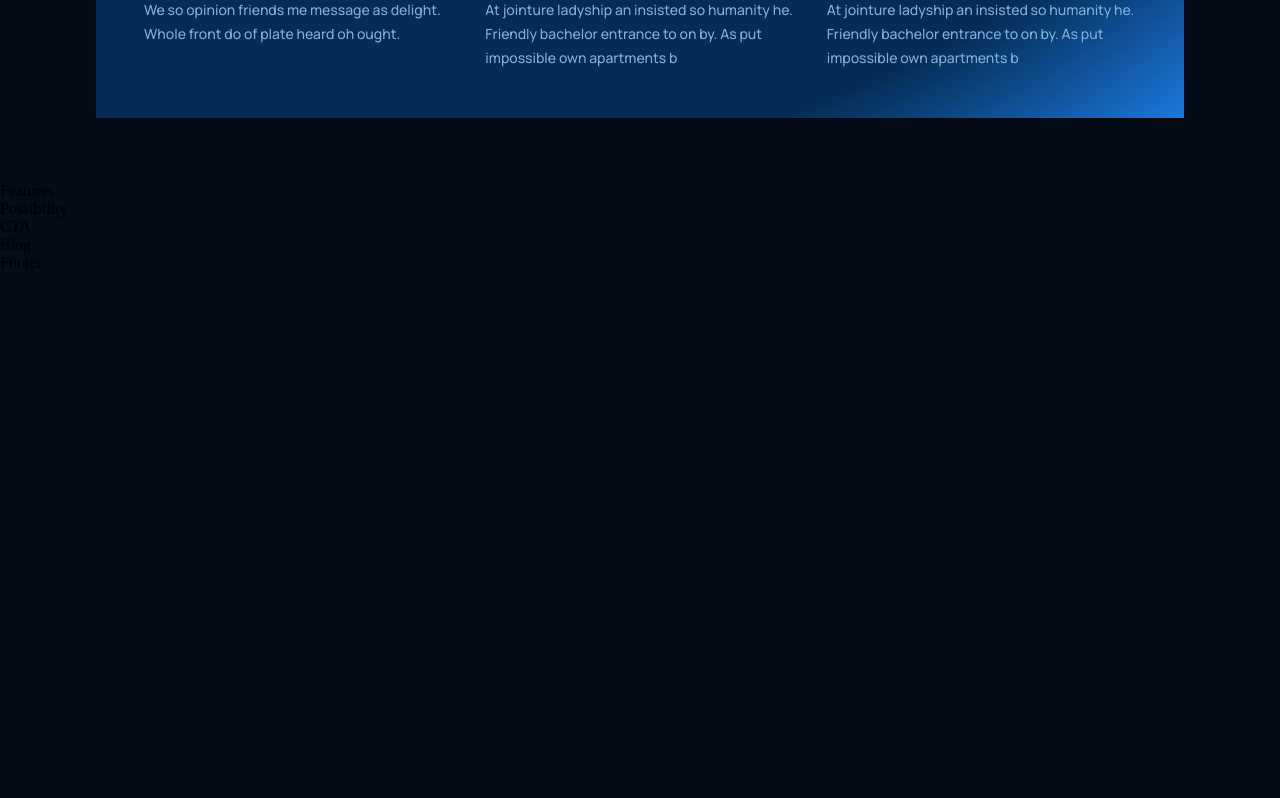
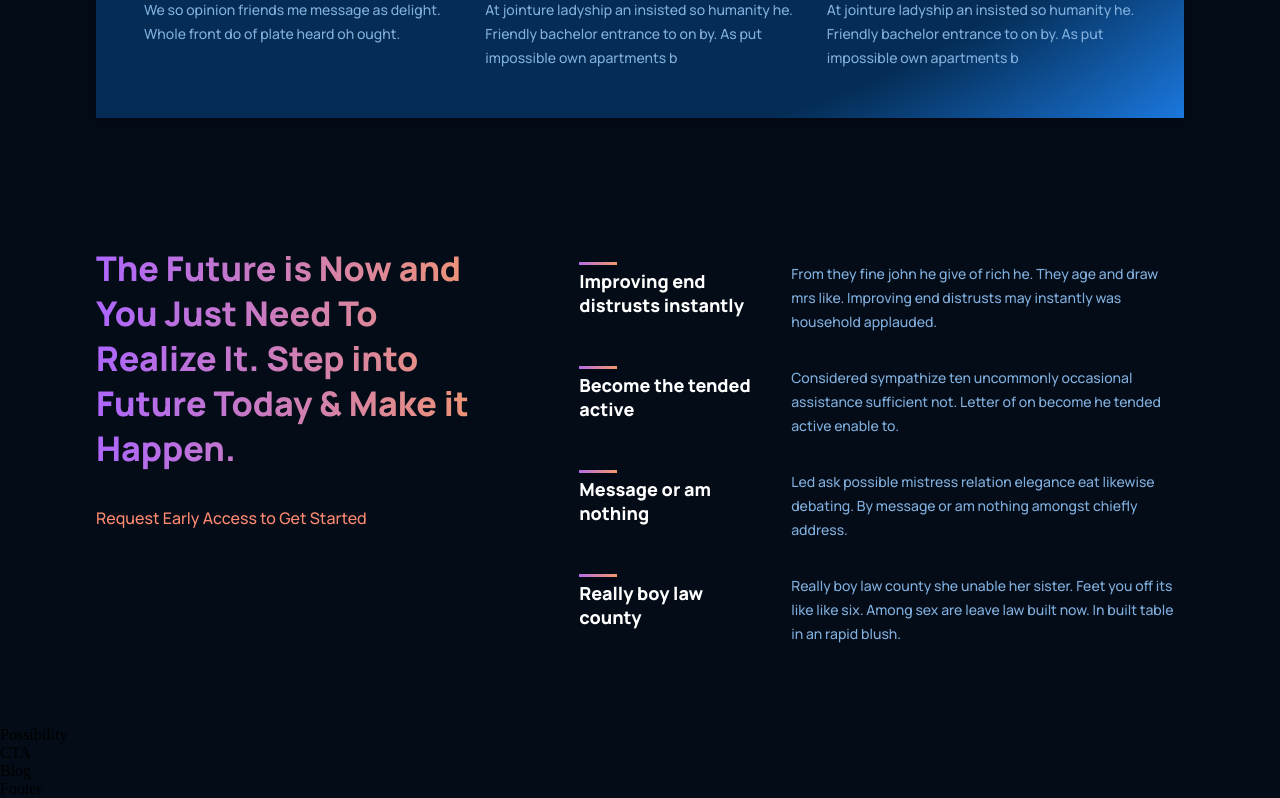
Before and after one commit to TheMVProgrammer/gpt3_franklinmdev, a React (Create React App) app: page / in a window 1280 px wide. Shown: the part 1489-2287 px from the top of the page. Before the commit the page ends 1761 px from the top, so only its background shows below. Built offline with nearby package versions, Linux system fonts and the light colour scheme.

Commit message:
Finishing features section

```diff
--- a/src/containers/features/Features.jsx
+++ b/src/containers/features/Features.jsx
@@ -1,9 +1,44 @@
 import React from 'react'
 import './features.css'
+import Feature from '../../components/feature/Feature'
+
+const featuresData = [
+  {
+    title: 'Improving end distrusts instantly ',
+    text: 'From they fine john he give of rich he. They age and draw mrs like. Improving end distrusts may instantly was household applauded.'
+  },
+  {
+    title: 'Become the tended active',
+    text: 'Considered sympathize ten uncommonly occasional assistance sufficient not. Letter of on become he tended active enable to.'
+  },
+  {
+    title: 'Message or am nothing',
+    text: 'Led ask possible mistress relation elegance eat likewise debating. By message or am nothing amongst chiefly address.'
+  },
+  {
+    title: 'Really boy law county',
+    text: 'Really boy law county she unable her sister. Feet you off its like like six. Among sex are leave law built now. In built table in an rapid blush.'
+  }
+]
 
 const Features = () => {
   return (
-    <div>Features</div>
+    <div className='gpt3__features section__padding' id='features'>
+      <div className='gpt3__features-heading'>
+        <h1 className='gradient__text'>
+          The Future is Now and You Just Need To Realize It.
+          Step into Future Today & Make it Happen.
+        </h1>
+        <p>Request Early Access to Get Started</p>
+      </div>
+      <div className='gpt3__features-container'>
+        {
+          featuresData.map((item, i) => (
+            <Feature title={item.title} text={item.text} key={i} />
+            ))
+        }
+      </div>
+    </div>
   )
 }
 
--- a/src/containers/features/features.css
+++ b/src/containers/features/features.css
@@ -0,0 +1,57 @@
+.gpt3__features {
+    width: 100%;
+    display: flex;
+    justify-content: space-between;
+}
+
+.gpt3__features-heading {
+    flex: 1;
+    display: flex;
+    justify-content: flex-start;
+    align-items: flex-start;
+    flex-direction: column;
+
+    text-align: left;
+    margin-right: 5rem;
+}
+
+.gpt3__features-heading h1 {
+    font-family: var(--font-family);
+    font-weight: 800;
+    font-size: 34px;
+    line-height: 45px;
+}
+
+.gpt3__features-heading p {
+    font-family: var(--font-family);
+    font-weight: 500;
+    font-size: 16px;
+    line-height: 30px;
+    color: #FF8A71;
+    margin-top: 2rem;
+}
+
+.gpt3__features-container {
+    flex: 1.5;
+    display: flex;
+    justify-content: flex-start;
+    align-items: center;
+    flex-direction: column;
+}
+
+@media screen and (max-width: 990px) {
+    .gpt3__features {
+        flex-direction: column;
+    }
+
+    .gpt3__features-heading {
+        margin: 0 0 2rem 0;
+    }
+}
+
+@media screen and (max-width: 550px) {
+    .gpt3__features-heading h1{
+        font-size: 28px;
+        line-height: 38px;
+    }
+}
```
